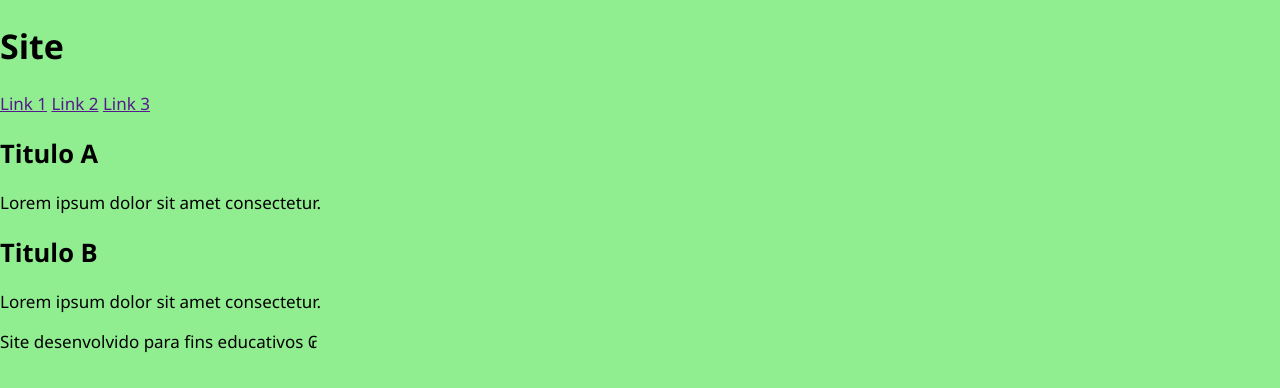
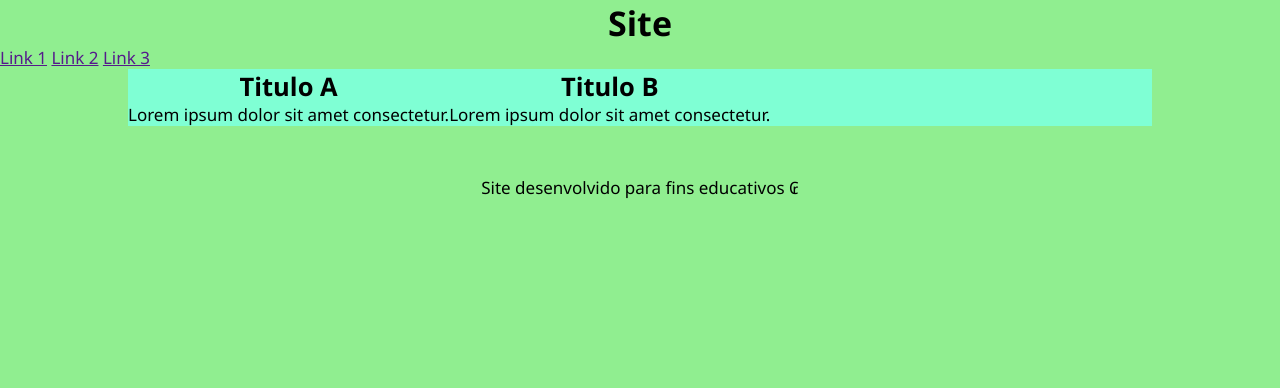
Before and after one commit to GabrielG9z/exemplo-branches, a plain HTML site: page index.html in a window 1280 px wide. Drawn offline with Linux system fonts and the light colour scheme.

Commit message:
Regras para titulo e conteúdo
Foram alinhadas ao centro as seguintes tags h1,h2,footer...

```diff
--- a/css/estilo.css
+++ b/css/estilo.css
@@ -5,5 +5,23 @@ html {font-size: 17px;}
 body {
     font-family: 'Segoe UI', Tahoma, Geneva, Verdana, sans-serif;
     background-color: lightgreen;
-    margin: 0; padding: 0;
 }
+
+body, h1, h2, p {
+    margin: 0;
+    padding: 0;
+}
+
+h1, h2 {text-align: center;}
+
+main {
+    display: flex;
+    background-color: aquamarine;
+    width: 80%;
+    margin: auto;
+}
+
+footer {
+    text-align: center;
+    margin-top: 50px;
+}
```
